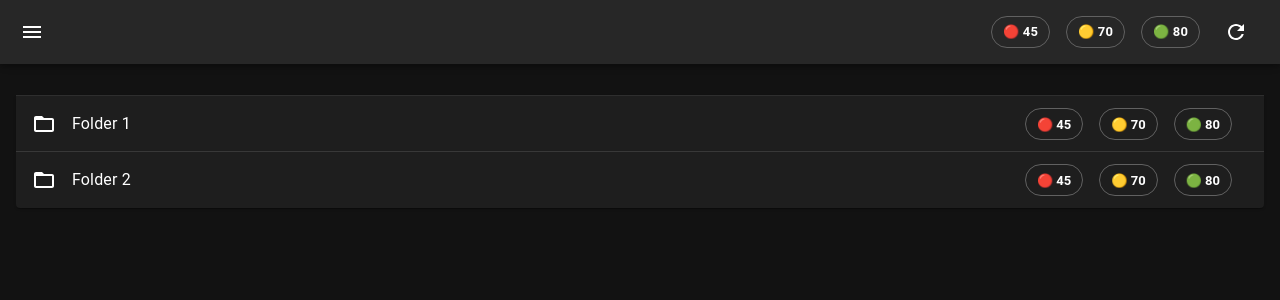
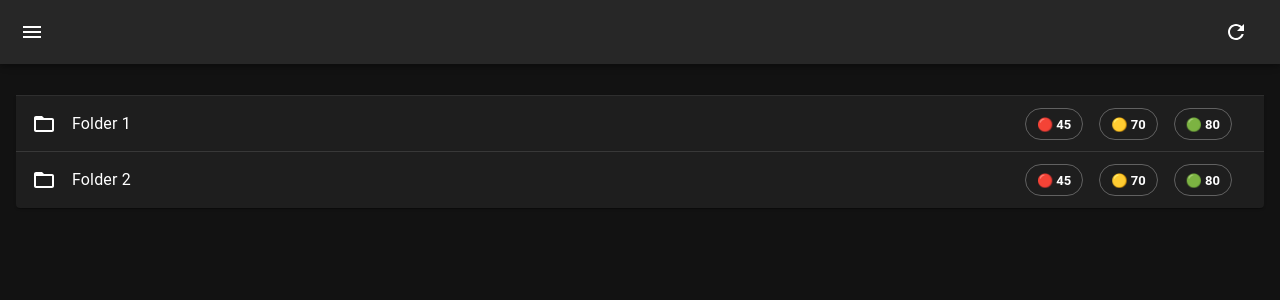
Before and after one commit to brunopk/wookmarks, a React (Vite) app: page /bookmarks in a window 1280 px wide. Shown: the top 300 px of the page. Built offline with nearby package versions, Linux system fonts and the light colour scheme.

Commit message:
Remove chips from Page component

```diff
--- a/src/components/Page.tsx
+++ b/src/components/Page.tsx
@@ -3,7 +3,6 @@ import RefreshIcon from '@mui/icons-material/Refresh'
 import * as MuiMaterial from '@mui/material'
 import AppBar from '@mui/material/AppBar'
 import Box from '@mui/material/Box'
-import Chip from '@mui/material/Chip'
 import IconButton from '@mui/material/IconButton'
 import { styled } from '@mui/material/styles'
 import Toolbar from '@mui/material/Toolbar'
@@ -77,21 +76,6 @@ function Page({ children, menuWidthInRem, Menu }: PageProps) {
           >
             {dashboardTitle}
           </Typography>
-          <Chip
-            label="🔴 45"
-            sx={{ marginRight: '1rem', fontWeight: 'bold', color: 'white' }}
-            variant="outlined"
-          />
-          <Chip
-            label="🟡 70"
-            sx={{ marginRight: '1rem', fontWeight: 'bold', color: 'white' }}
-            variant="outlined"
-          />
-          <Chip
-            label="🟢 80"
-            sx={{ marginRight: '1rem', fontWeight: 'bold', color: 'white' }}
-            variant="outlined"
-          />
           <IconButton color="inherit" onClick={handleRefreshButtonClick}>
             <RefreshIcon />
           </IconButton>
```
